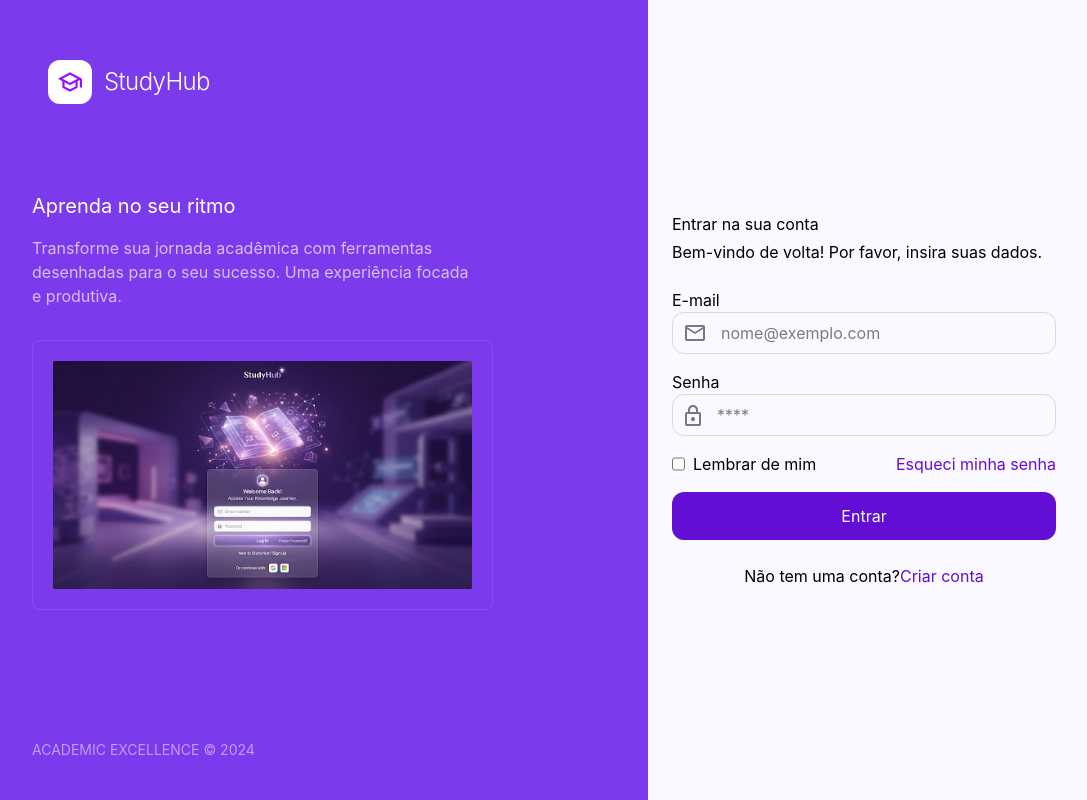
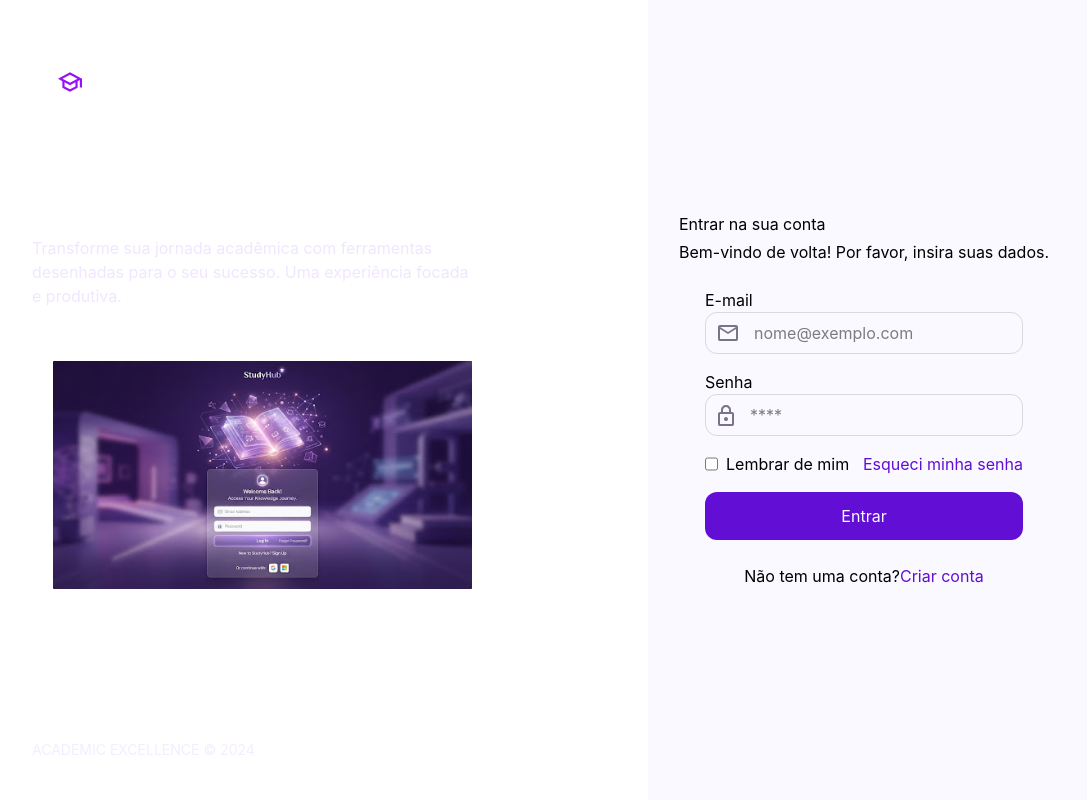
Before and after one commit to FS63-ALDEOTA/studyHub, a React (Vite) app: page / in a window 1280 px wide. Shown: the whole page, without its empty margins (8-1095 px from the left). Built offline with nearby package versions, Linux system fonts and the light colour scheme.

Commit message:
add outra versão logo

```diff
--- /dev/null
+++ b/src/components/LogoNovo.jsx
@@ -0,0 +1,11 @@
+
+const LogoNovo = ({img, color}) => {
+  return (
+    <div className="flex items-center justify-center gap-3">
+      {img && <img className={`${color == "primary" ? "bg-primary " : "bg-[#EDE0FF]"} rounded-lg px-2 py-2.5`} src={img} alt="img-logo"/>}
+      {color == "primary" ? <h1 className="font-semibold text-primary text-xl">StudyHub</h1> : <h1 className="font-light text-[#EDE0FF] text-xl">StudyHub</h1>}
+    </div>
+  )
+}
+
+export default LogoNovo
--- a/src/pages/LoginPage.jsx
+++ b/src/pages/LoginPage.jsx
@@ -8,7 +8,7 @@ function LoginPage() {
   return (
     <>
       <main className="flex h-screen">
-        <section className="hidden md:flex flex-1 flex-col bg-[#7C3AED] p-10 gap-8">
+        <section className="hidden md:flex flex-1 flex-col bg-secondary p-10 gap-8">
           <div className="flex gap-4 items-center text-[#EDE0FF] mt-1">
             <Logo variant="outline" color="escuro" size="md">
               <Logo.Icon />
@@ -35,14 +35,14 @@ function LoginPage() {
 
         <section className="flex-1 flex flex-col bg-[#F9F9FF] justify-center p-6">
 
-          <div className="flex md:hidden gap-4 items-center text-[#7C3AED] mt-1">
+          <div className="flex md:hidden gap-4 items-center text-secondary mt-1">
 
             <Logo variant="filled" color="roxo" size="md">
               <Logo.Icon />
               <Logo.Text />
             </Logo>
           </div>
-          <div className="w-full max-w-sm flex flex-col gap-2">
+          <div className="w-full max-w-sm flex items-center flex-col gap-2">
             <div className="block md:hidden text-center">
               <h2 className="text-xl text-[#111C2D]">Aprenda no seu ritmo</h2>
               <p className=" text-[#4A4455]">
```
